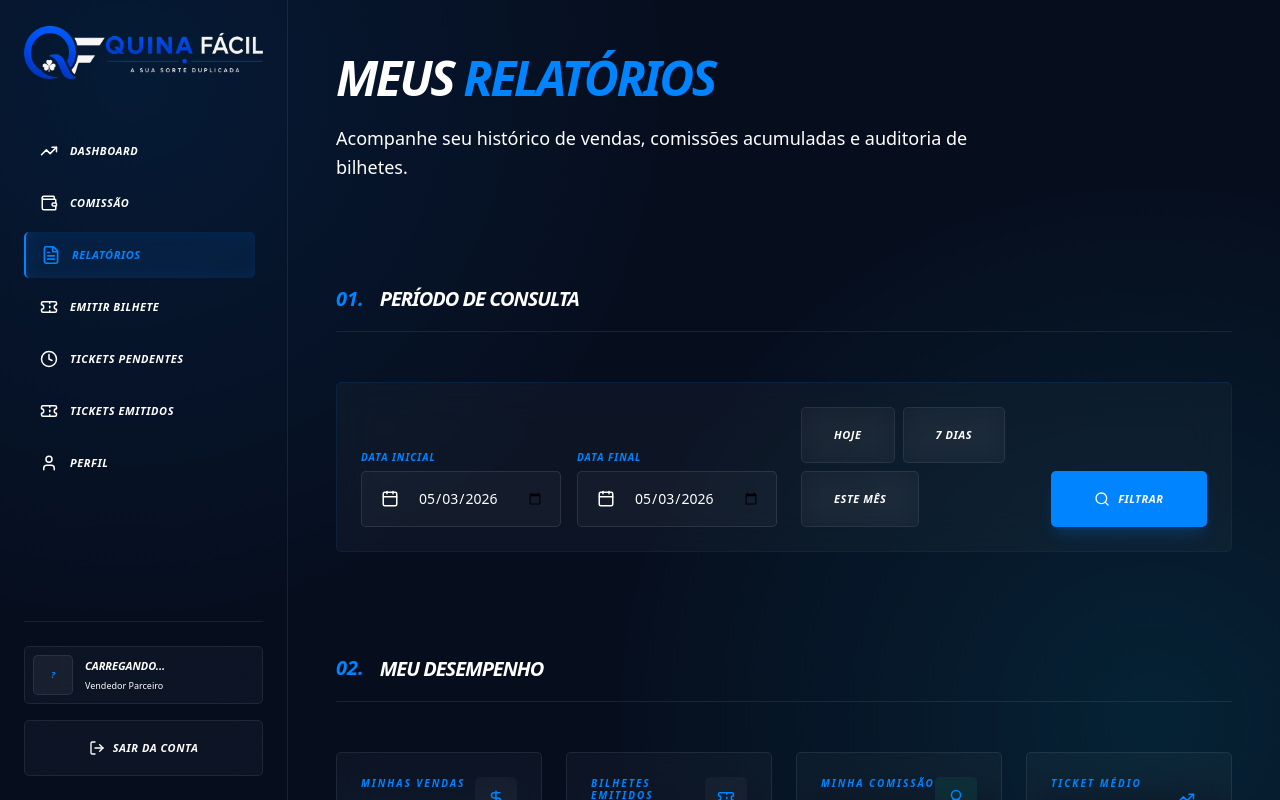
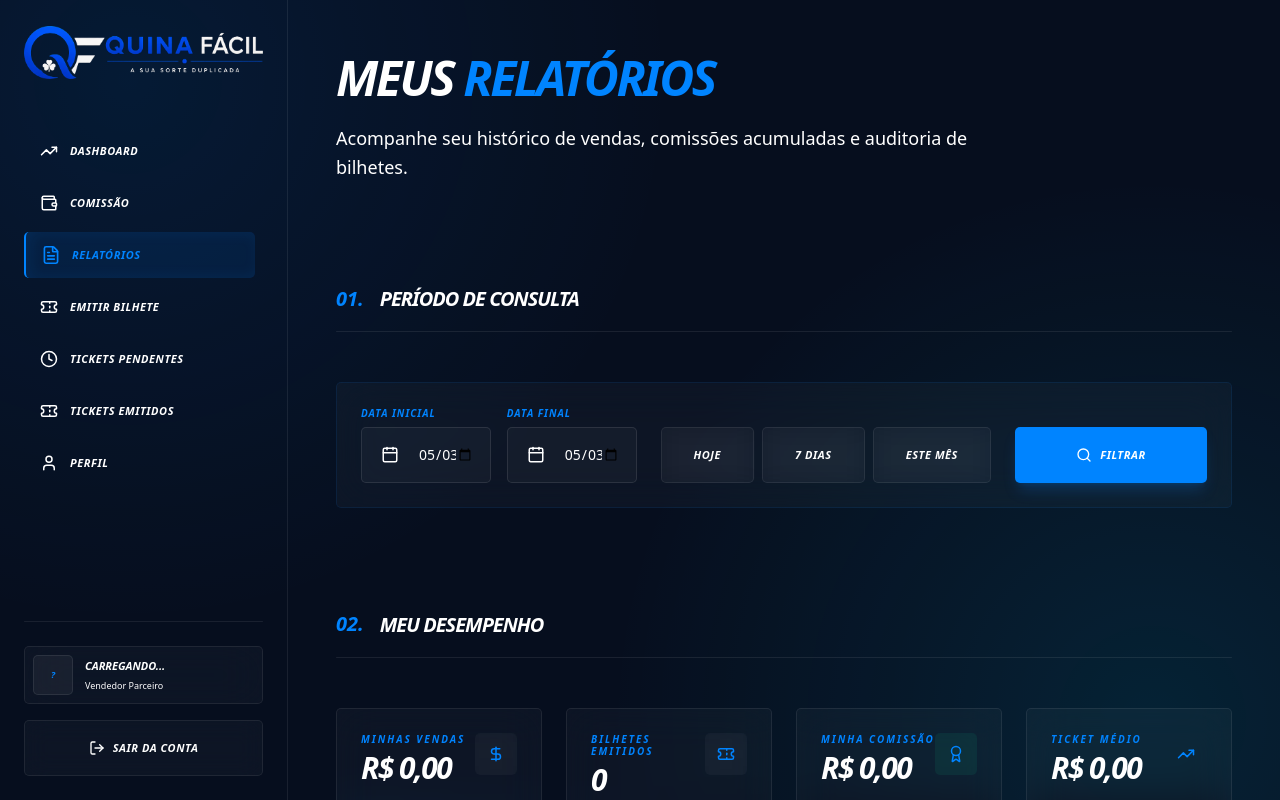
Before and after one commit to QuinaFacil/QuinaFacil, a Next.js app: page /vendedor/relatorios in a window 1280 px wide. Shown: the top 800 px of the page. Built offline with nearby package versions, Linux system fonts and the light colour scheme; no server answers.

Commit message:
Novo Commit

```diff
--- a/app/(dashboard)/vendedor/tickets-pendentes/page.tsx
+++ b/app/(dashboard)/vendedor/tickets-pendentes/page.tsx
@@ -105,7 +105,7 @@ export default function TicketsPendentesPage() {
             <Flex gap={4} align="center">
               <AlertTriangle className="text-warning" size={32} />
               <Text variant="description" color="muted">
-                Estes bilhetes foram criados por clientes através do seu link. Eles <Text as="span" color="warning" weight="bold">NÃO CONCORREM</Text> até que você clique em validar.
+                Estes bilhetes foram criados por clientes através do seu link. Eles <Text as="span" color="warning" weight="bold" size="sm">NÃO CONCORREM</Text> até que você clique em validar.
               </Text>
             </Flex>
           </Box>
--- a/components/ui/InputField.tsx
+++ b/components/ui/InputField.tsx
@@ -28,7 +28,7 @@ export const InputField = React.forwardRef<HTMLInputElement | HTMLTextAreaElemen
   const inputType = isPassword ? (showPassword ? 'text' : 'password') : props.type;
 
   return (
-    <Flex direction="col" gap={2} className={`w-full ${className}`}>
+    <Flex direction="col" gap={2} className={`w-full min-w-0 ${className}`}>
       {label && <Text variant="label" color="primary" className=" uppercase italic font-black tracking-widest">{label}</Text>}
       <Box padding={0} className="relative group">
         {Icon && (
--- a/components/ui/NumberPicker.tsx
+++ b/components/ui/NumberPicker.tsx
@@ -76,7 +76,7 @@ export function NumberPicker({
 
         <Stack gap={3}>
           <Box className="ui-divider-line" />
-          <Flex justify="between" align="center">
+          <Flex direction="col" gap={4} className="md:flex-row md:justify-between md:items-center">
             <Text
               variant="tiny"
               className="opacity-60 uppercase italic font-black tracking-widest"
@@ -85,8 +85,9 @@ export function NumberPicker({
               type="button"
               variant="danger"
               size="sm"
+              fullWidth
               onClick={() => { onSelectionChange?.([]); }}
-              className="text-error"
+              className="text-error md:w-auto"
             >
               Limpar
             </Button>
--- a/components/ui/ReportFilters.tsx
+++ b/components/ui/ReportFilters.tsx
@@ -58,11 +58,11 @@ export function ReportFilters({ options, onFilter, variant = 'manager' }: Report
   const isAdmin = variant === 'admin';
 
   return (
-    <Box padding={6} bg="glass" border="glass" className="border-primary-light/10">
+    <Box padding={6} bg="glass" border="glass" className="border-primary-light/10 overflow-hidden">
       <Stack gap={6}>
         {/* Row 1: Período e Atalhos */}
         <Stack gap={6} className="lg:flex-row lg:items-end">
-          <Flex direction="col" gap={4} className="flex-1 md:flex-row">
+          <Flex direction="col" gap={4} className="flex-1 md:flex-row min-w-0 w-full">
             <InputField
               label="Data Inicial"
               type="date"
```
